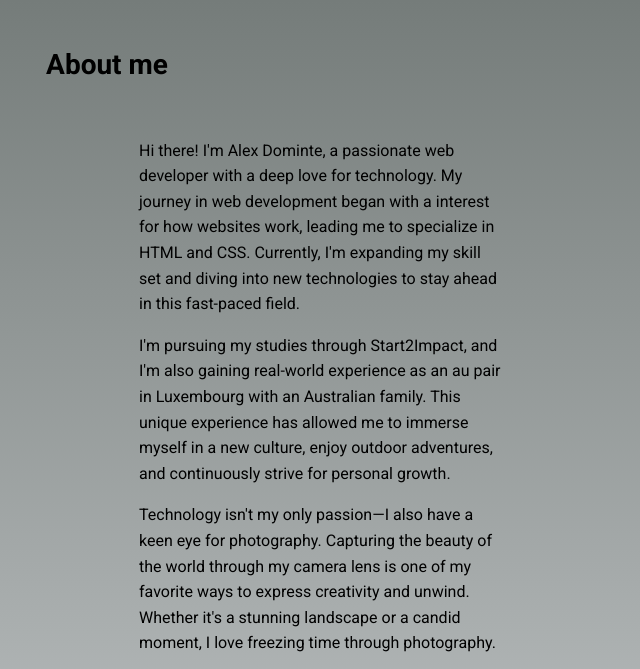
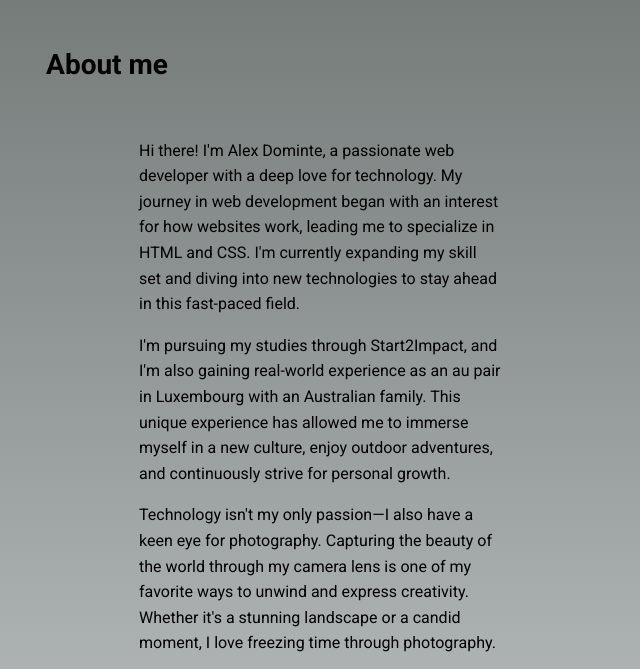
Before and after one commit to alexdominte/personal-site, a website: page index.html in a window 1280 px wide. Shown: the part 800-1469 px from the top of the page, 533-1173 px from the left. Drawn offline with nearby package versions, Linux system fonts and the light colour scheme.

Commit message:
update index.html
small corrections in paragraphs

```diff
--- a/index.html
+++ b/index.html
@@ -129,9 +129,9 @@
           </div>
           <div class="col-md-4 mb-4 text-start ms-3 text-black pe-5 ps-4">
             <!-- First row  -->
-            <p>Hi there! I'm Alex Dominte, a passionate web developer with a deep love for technology. My journey in web development began with a interest for how websites work, leading me to specialize in HTML and CSS. Currently, I'm expanding my skill set and diving into new technologies to stay ahead in this fast-paced field.</p>
+            <p>Hi there! I'm Alex Dominte, a passionate web developer with a deep love for technology. My journey in web development began with an interest for how websites work, leading me to specialize in HTML and CSS. I'm currently expanding my skill set and diving into new technologies to stay ahead in this fast-paced field.</p>
             <p>I'm pursuing my studies through Start2Impact, and I'm also gaining real-world experience as an au pair in Luxembourg with an Australian family. This unique experience has allowed me to immerse myself in a new culture, enjoy outdoor adventures, and continuously strive for personal growth.</p>
-            <p>Technology isn't my only passion—I also have a keen eye for photography. Capturing the beauty of the world through my camera lens is one of my favorite ways to express creativity and unwind. Whether it's a stunning landscape or a candid moment, I love freezing time through photography.</p>
+            <p>Technology isn't my only passion—I also have a keen eye for photography. Capturing the beauty of the world through my camera lens is one of my favorite ways to unwind and express creativity. Whether it's a stunning landscape or a candid moment, I love freezing time through photography.</p>
             <p>My mission is to combine my web development skills with my love for technology to create websites that are innovative and dynamic. I'm dedicated to continuous learning and improvement, always seeking to enhance my skills and deliver high-quality work.</p>
             <p>Let's connect and see how I can help bring your web project to life!</p>
             <a href="https://www.linkedin.com/in/alexandru-george-dominte-01927b26b/" target="_blank">Connect with me on LinkedIn</a>
```
